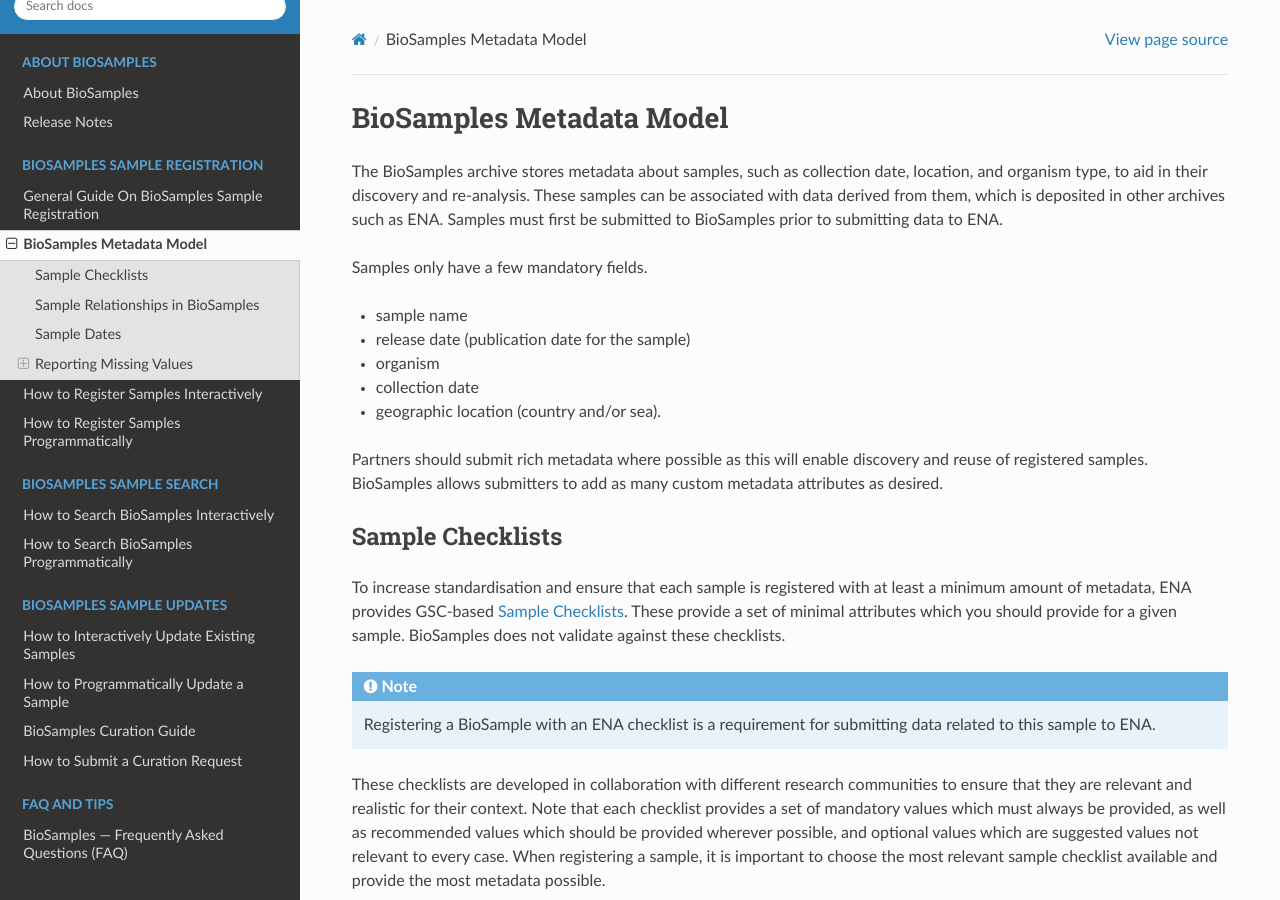
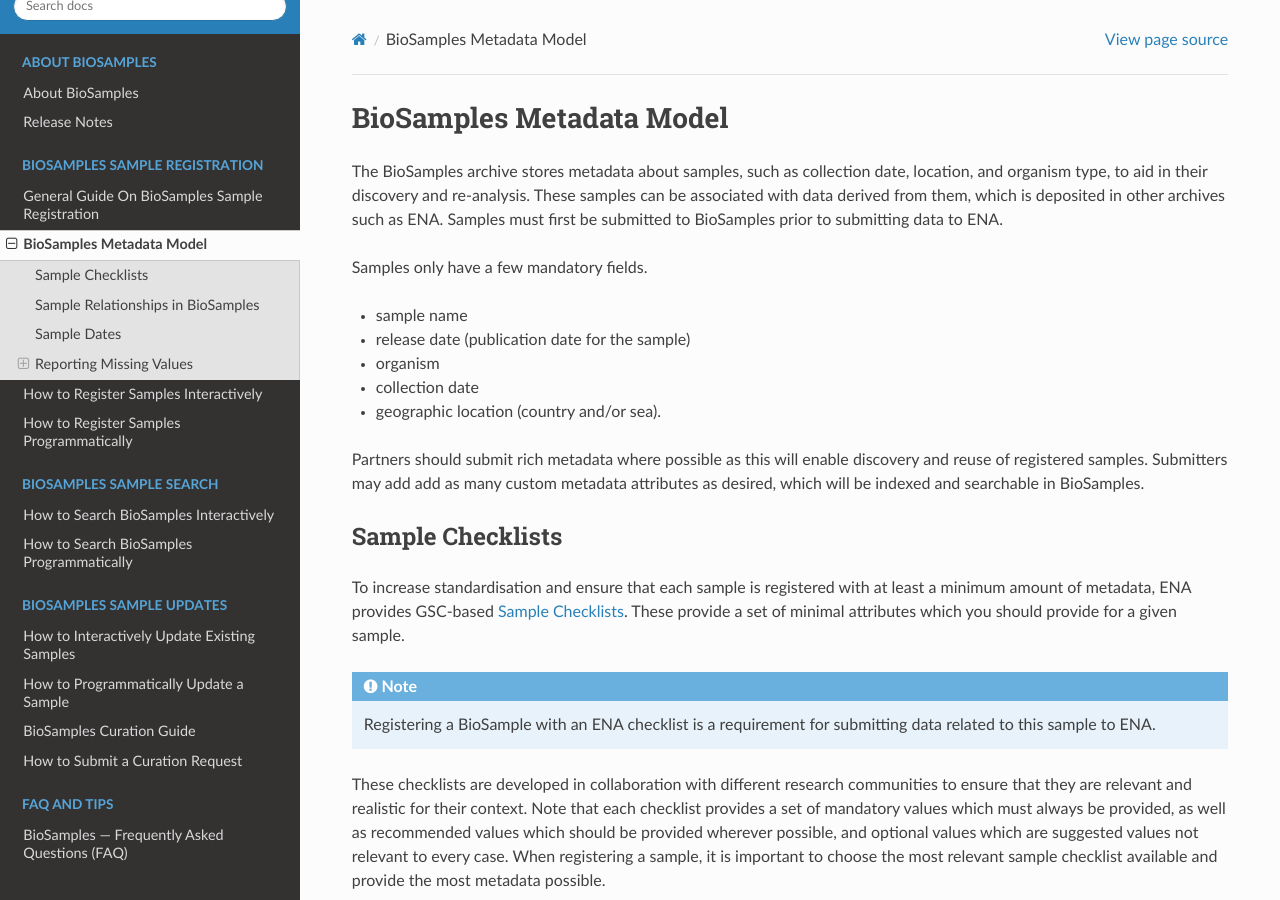
Before and after one commit to EBIBioSamples/read_docs, a Sphinx documentation site: the page built from docs/submit/metadata-model.rst, in a window 1280 px wide and 900 px high. Built offline with Sphinx 7.4.7 and the Read the Docs theme 3.1.0, drawn with Linux system fonts in a browser that asks for light colours.

Commit message:
changed metadata-model.rst

```diff
--- a/docs/submit/general-guide.rst
+++ b/docs/submit/general-guide.rst
@@ -13,7 +13,7 @@
 
 BioSamples also allows a variety of other features, including
 
-- `Updating existing samples <update/update-samples.htmll>`_
+- `Updating existing samples <update/update-samples.html>`_
 - :ref:`accessioning a sample`
 - :ref:`validating sample fields`
 
--- a/docs/submit/metadata-model.rst
+++ b/docs/submit/metadata-model.rst
@@ -11,14 +11,14 @@
 - collection date
 - geographic location (country and/or sea).
 
-Partners should submit rich metadata where possible as this will enable discovery and reuse of registered samples. BioSamples allows submitters to add as many custom metadata attributes as desired.
+Partners should submit rich metadata where possible as this will enable discovery and reuse of registered samples. Submitters may add add as many custom metadata attributes as desired, which will be indexed and searchable in BioSamples.
 
 
 
 Sample Checklists
 -----------------
 To increase standardisation and ensure that each sample is registered with at least a minimum amount of metadata, ENA provides GSC-based `Sample Checklists <https://www.ebi.ac.uk/ena/browser/checklists>`_.
-These provide a set of minimal attributes which you should provide for a given sample. BioSamples does not validate against these checklists.
+These provide a set of minimal attributes which you should provide for a given sample.
 
 .. note:: Registering a BioSample with an ENA checklist is a requirement for submitting data related to this sample to ENA.
 
```
